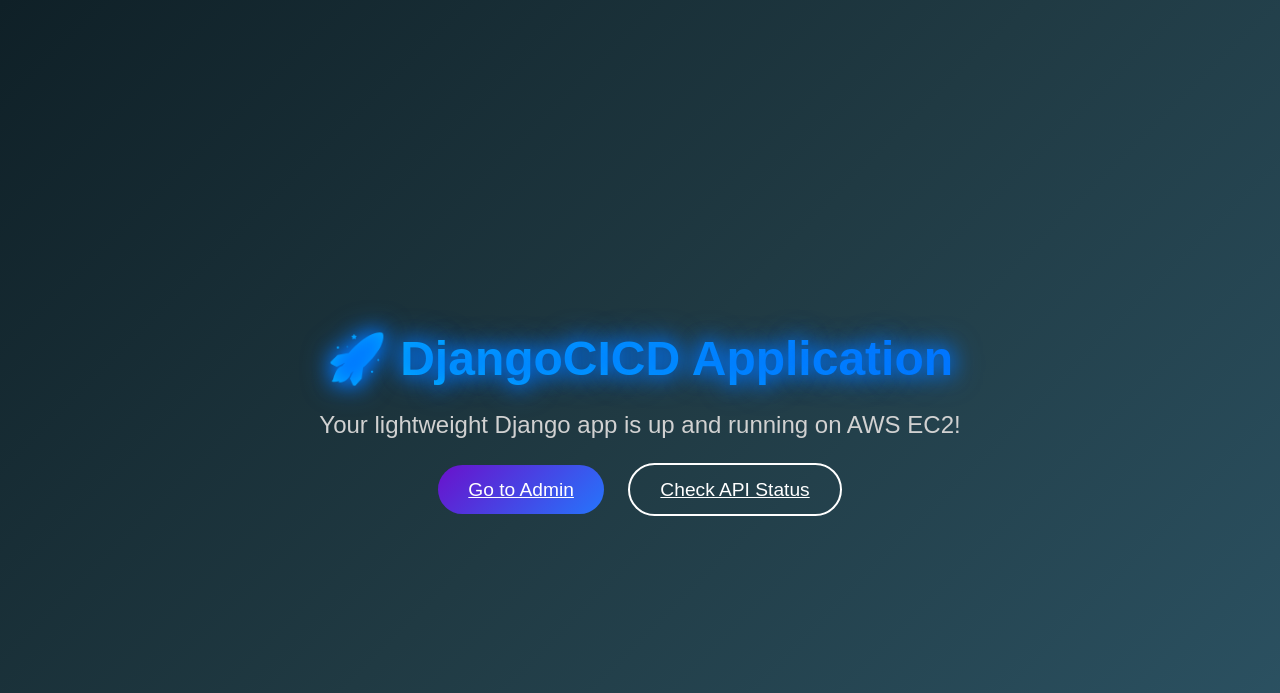
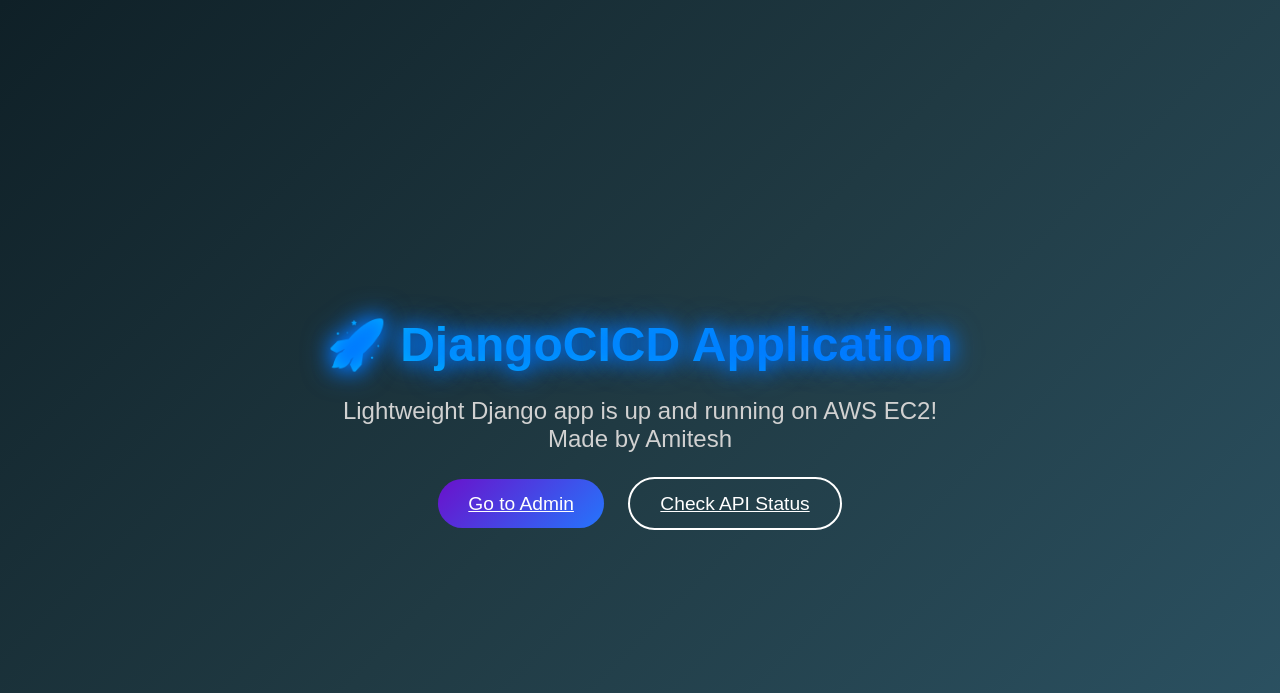
Before and after one commit to Amitesh220/DjangoCICD, a Django app: page / in a window 1280 px wide. Shown: the top 693 px of the page. Run offline with Django 4.2, Linux system fonts and the light colour scheme.

Commit message:
Update index.html

```diff
--- a/templates/index.html
+++ b/templates/index.html
@@ -98,7 +98,9 @@
 
 <div class="container">
   <h1>🚀 DjangoCICD Application</h1>
-  <p class="lead">Your lightweight Django app is up and running on AWS EC2!</p>
+  <p class="lead">Lightweight Django app is up and running on AWS EC2!
+  <br>Made by Amitesh
+  </p>
 
   <div class="d-grid gap-2 d-sm-flex justify-content-sm-center mt-4">
     <a href="/admin/" id="adminBtn" class="btn btn-primary">Go to Admin</a>
```
